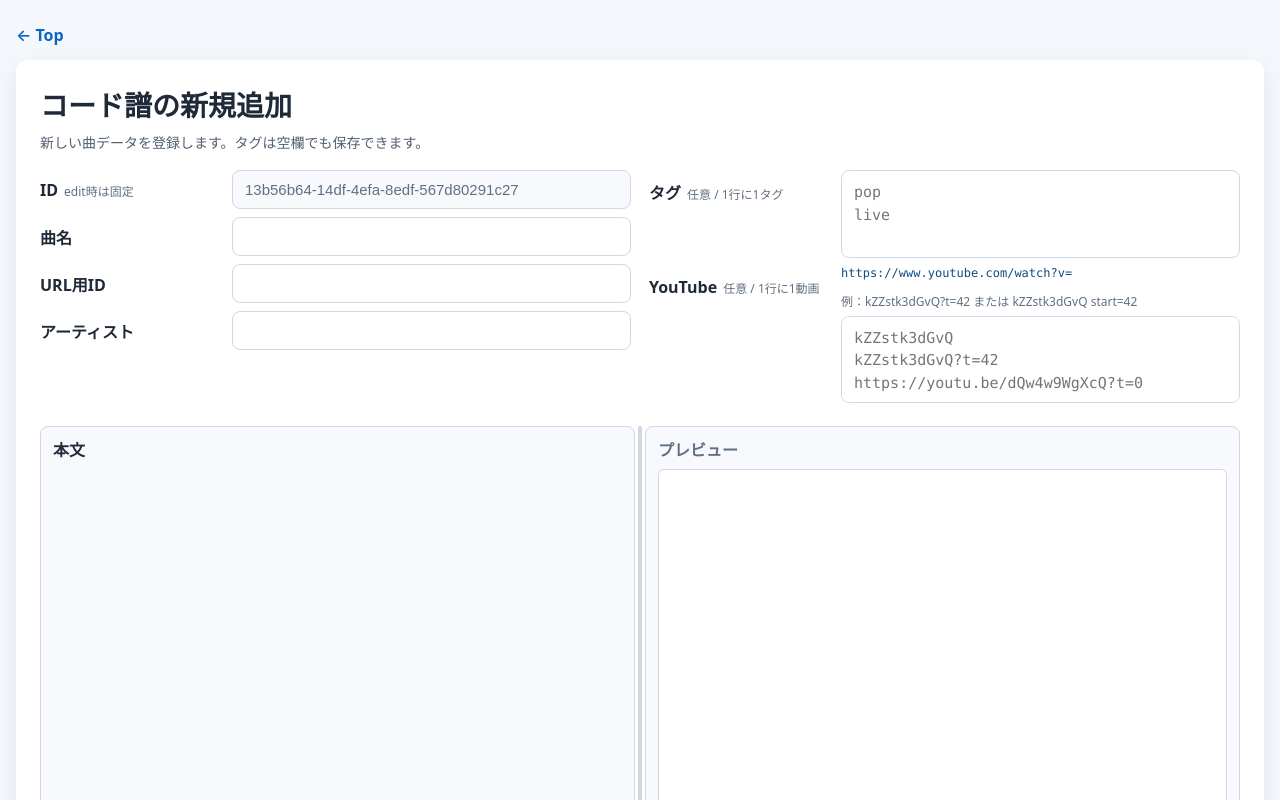
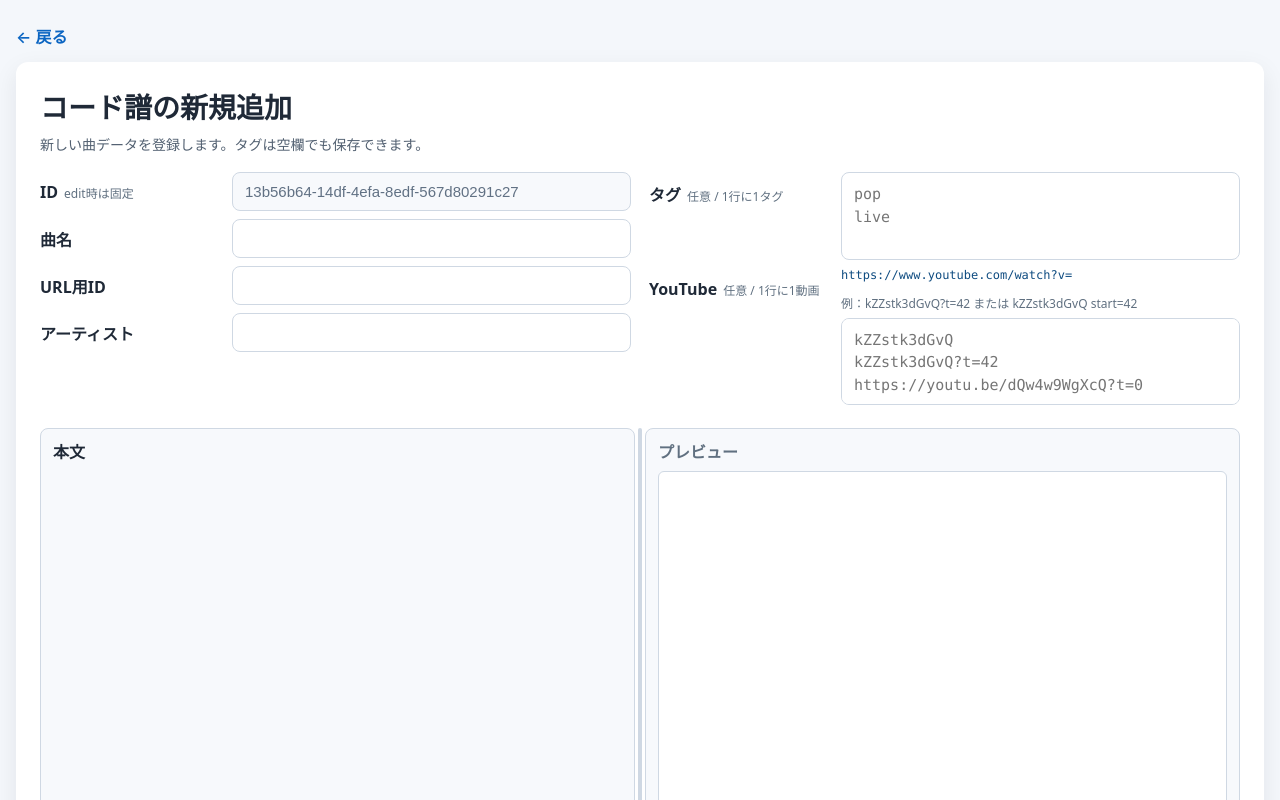
Before and after one commit to XiAce-Lite/MyChordpro, a plain HTML site: page frontend/edit.html in a window 1280 px wide. Shown: the top 800 px of the page. Drawn offline with Linux system fonts and the light colour scheme.

Commit message:
fix: edit.html の戻るリンクのテキストを日本語に変更

```diff
--- a/frontend/edit.html
+++ b/frontend/edit.html
@@ -482,7 +482,7 @@
 </head>
 <body>
   <div class="page">
-    <a id="back-link" class="back-link" href="/">← Top</a>
+    <a id="back-link" class="back-link" href="/">← 戻る</a>
 
     <div class="card">
       <h1 id="page-title">コード譜フォーム</h1>
```
